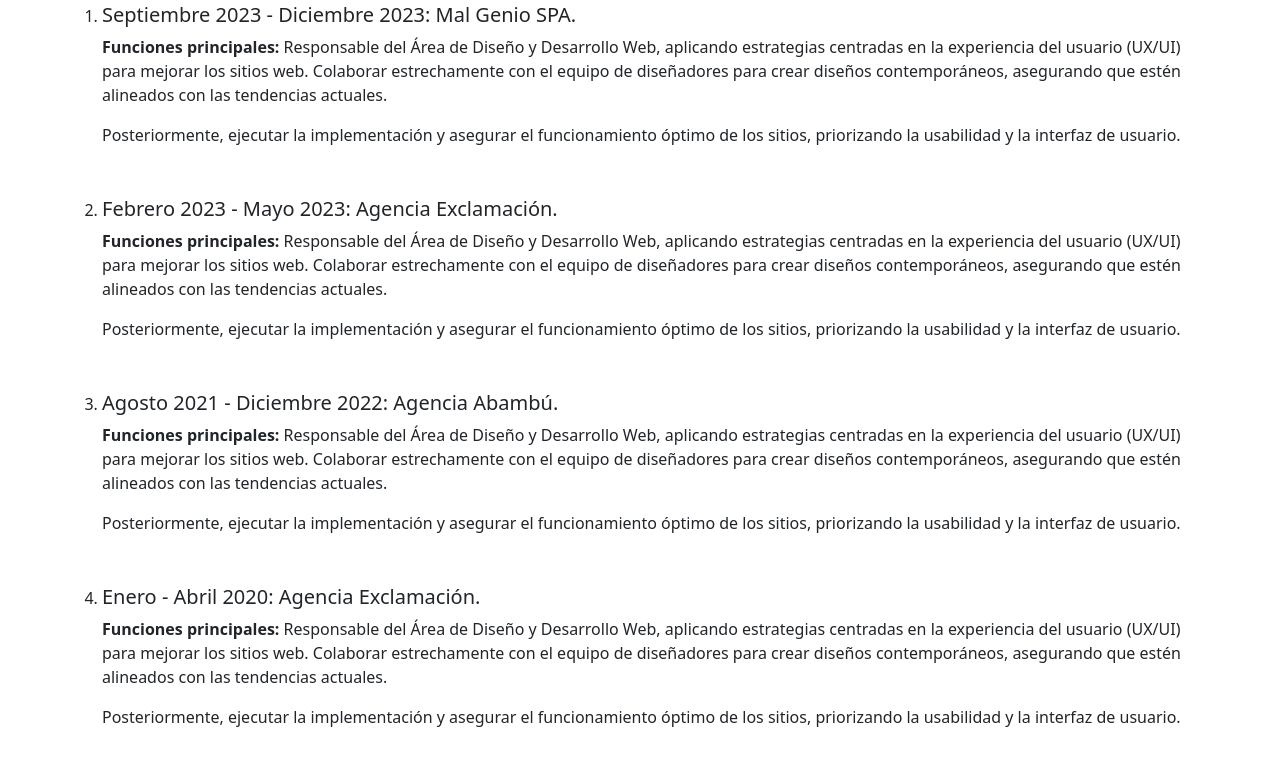
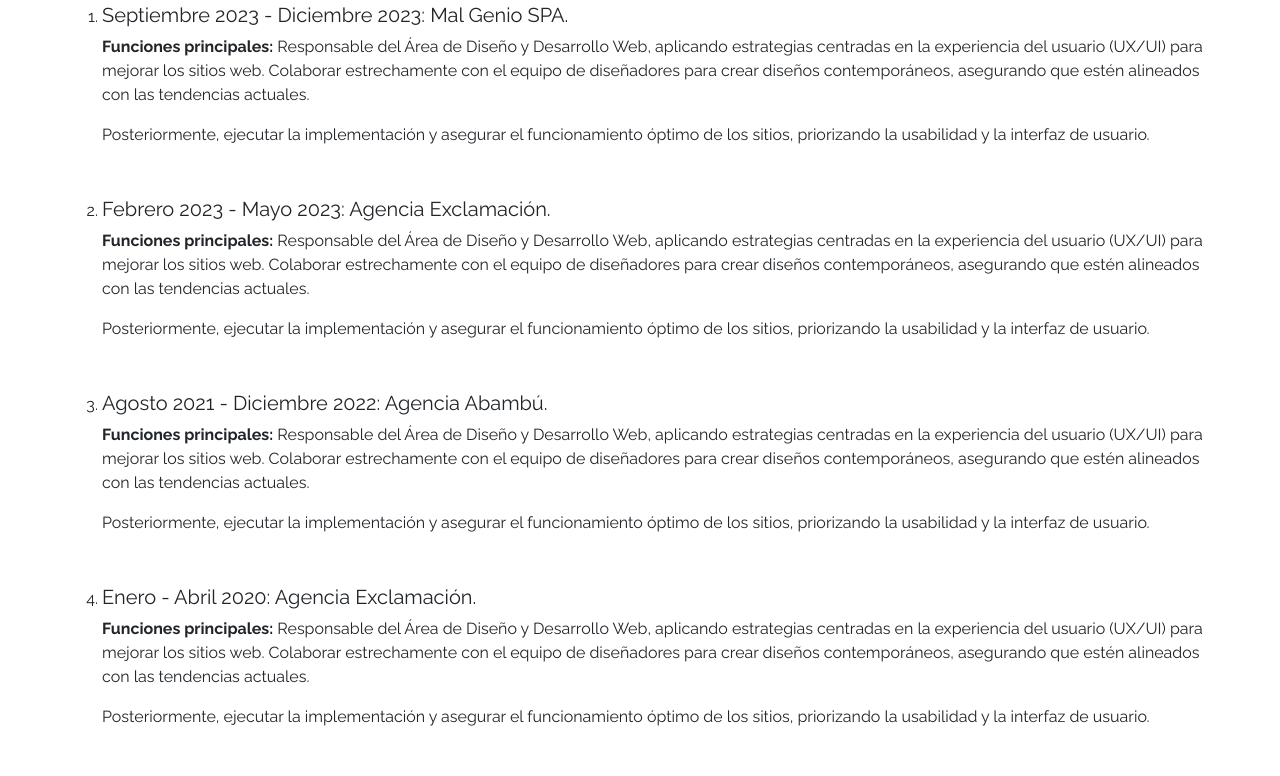
Before and after one commit to Simoncarlosv/Simoncarlosv.github.io, a plain HTML site: page index.html in a window 1280 px wide. Shown: the part 654-1430 px from the top of the page. Drawn offline with nearby package versions, Linux system fonts and the light colour scheme.

Commit message:
Agregar información head a index.html

```diff
--- a/index.html
+++ b/index.html
@@ -3,7 +3,13 @@
 <head>
     <meta charset="UTF-8">
     <meta name="viewport" content="width=device-width, initial-scale=1.0">
-    <link href="https://cdn.jsdelivr.net/npm/bootstrap@5.2.3/dist/css/bootstrap.min.css" rel="stylesheet" integrity="sha384-rbsA2VBKQhggwzxH7pPCaAqO46MgnOM80zW1RWuH61DGLwZJEdK2Kadq2F9CUG65" crossorigin="anonymous">
+    <link rel="preconnect" href="https://fonts.googleapis.com">
+    <link rel="preconnect" href="https://fonts.gstatic.com" crossorigin>
+    <link href="https://fonts.googleapis.com/css2?family=Raleway:wght@400;700&display=swap" rel="stylesheet">
+    <link href="https://cdn.jsdelivr.net/npm/bootstrap@5.1.3/dist/css/bootstrap.min.css" rel="stylesheet"
+        integrity="sha384-1BmE4kWBq78iYhFldvKuhfTAU6auU8tT94WrHftjDbrCEXSU1oBoqyl2QvZ6jIW3" crossorigin="anonymous">
+    <link rel="stylesheet" href="assets/css/ihover.min.css">
+    <link rel="stylesheet" href="assets/css/estilos.css">
     <title>Currículum Vitae</title>
 
 
```
